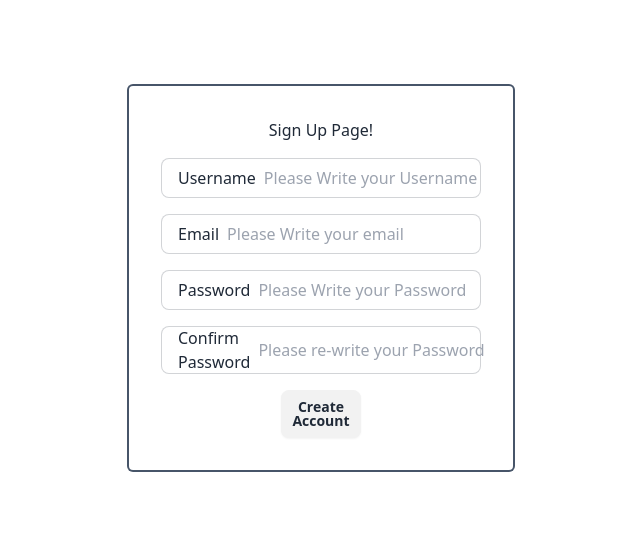
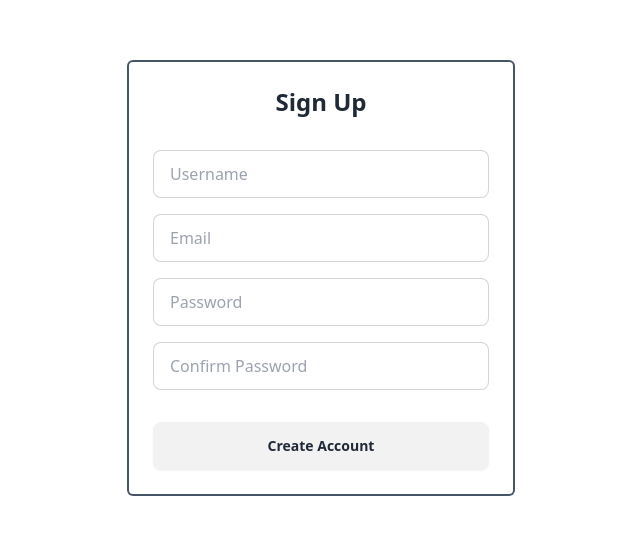
Before and after one commit to dev-martin02/expenses, a React (Vite) app in the folder frontend/: page /signUp in a window 1280 px wide. Shown: the part 122-656 px from the top of the page, without its empty margins (319-959 px from the left). Built offline with nearby package versions, Linux system fonts and the light colour scheme.

Commit message:
update the signUp page

```diff
--- a/frontend/src/api/api.js
+++ b/frontend/src/api/api.js
@@ -20,8 +20,24 @@ export const loginUser = async (formContent) => {
   }
 };
 
-export const createUser = () => {};
+export const createUser = async (userData) => {
+  const response = await fetch(`${url}/signup`, {
+    method: "POST",
+    headers: {
+      "Content-Type": "application/json",
+    },
+    body: JSON.stringify(userData),
+    credentials: "include",
+  });
 
+  const data = await response.json();
+
+  if (!response.ok) {
+    throw new Error(data.message || "An error occurred during sign up");
+  }
+
+  return data;
+};
 // Logout user
 export const logOutUser = async () => {
   try {
--- a/frontend/src/pages/SignUp.jsx
+++ b/frontend/src/pages/SignUp.jsx
@@ -1,56 +1,104 @@
+import React, { useState } from "react";
+import { createUser } from "../api/api";
+
 export default function SignUp() {
+  const [formData, setFormData] = useState({
+    username: "",
+    email: "",
+    password: "",
+    confirmPassword: "",
+  });
+  const [error, setError] = useState("");
+  const [success, setSuccess] = useState("");
+
+  const handleChange = (e) => {
+    setFormData({ ...formData, [e.target.name]: e.target.value });
+  };
+
+  const handleSubmit = async (e) => {
+    e.preventDefault();
+    setError("");
+    setSuccess("");
+
+    if (formData.password !== formData.confirmPassword) {
+      setError("Passwords don't match");
+      return;
+    }
+
+    try {
+      const { username, email, password } = formData;
+      const data = await createUser({ username, email, password });
+      setSuccess(data.message);
+      setFormData({
+        username: "",
+        email: "",
+        password: "",
+        confirmPassword: "",
+      });
+    } catch (err) {
+      setError(err.message);
+    }
+  };
+
   return (
-    <>
-      <section className="flex justify-center items-center h-screen ">
-        <main className="rounded ring-slate-600 ring-2 flex flex-col justify-center items-center w-80 p-3 sm:w-96 sm:h-96 sm:p-0">
+    <section className="flex justify-center items-center h-screen">
+      <main className="rounded ring-slate-600 ring-2 flex flex-col justify-center items-center w-80 p-3 sm:w-96 sm:h-auto sm:p-6">
         <form
-            action="#"
-            className="flex flex-col w-96 h-80 justify-center items-center gap-4"
+          onSubmit={handleSubmit}
+          className="flex flex-col w-full justify-center items-center gap-4"
         >
-            <h1>Sign Up Page!</h1>
-            <label className="input w-72 input-bordered flex items-center gap-2 sm:w-80">
-              Username
+          <h1 className="text-2xl font-bold mb-4">Sign Up</h1>
+          {error && <p className="text-red-500">{error}</p>}
+          {success && <p className="text-green-500">{success}</p>}
+          <label className="input w-full input-bordered flex items-center gap-2">
             <input
               type="text"
               className="grow"
-                placeholder="Please Write your Username"
-                name="Username"
+              placeholder="Username"
+              name="username"
+              value={formData.username}
+              onChange={handleChange}
+              required
             />
           </label>
-
-            <label className="input w-72 input-bordered flex items-center gap-2 sm:w-80">
-              Email
+          <label className="input w-full input-bordered flex items-center gap-2">
             <input
               type="email"
               className="grow"
-                placeholder="Please Write your email"
+              placeholder="Email"
               name="email"
+              value={formData.email}
+              onChange={handleChange}
+              required
             />
           </label>
-            <label className="input w-72 input-bordered flex items-center gap-2 sm:w-80">
-              Password
+          <label className="input w-full input-bordered flex items-center gap-2">
             <input
               type="password"
               className="grow"
-                placeholder="Please Write your Password"
+              placeholder="Password"
               name="password"
+              value={formData.password}
+              onChange={handleChange}
+              required
             />
           </label>
-            <label className="input w-72 input-bordered flex items-center gap-2 sm:w-80">
-              Confirm Password
+          <label className="input w-full input-bordered flex items-center gap-2">
             <input
               type="password"
               className="grow"
-                placeholder="Please re-write your Password"
+              placeholder="Confirm Password"
+              name="confirmPassword"
+              value={formData.confirmPassword}
+              onChange={handleChange}
+              required
             />
           </label>
-
-            <button type="submit" className="btn w-20 mx-auto">
+          <button type="submit" className="btn w-full mt-4">
             Create Account
           </button>
         </form>
       </main>
     </section>
-    </>
   );
 }
```
Lines whose indentation alone changed are shown as unchanged.
